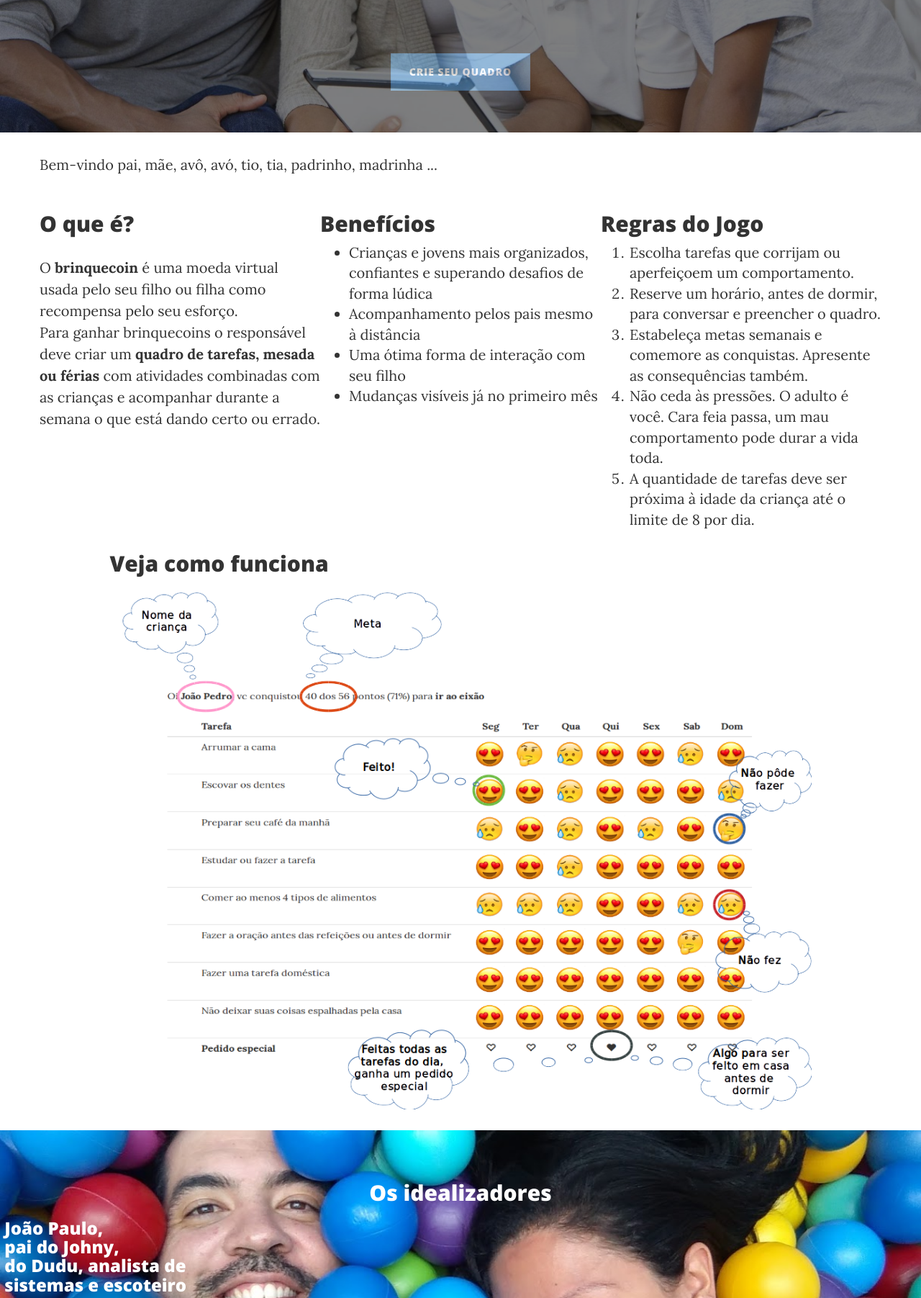
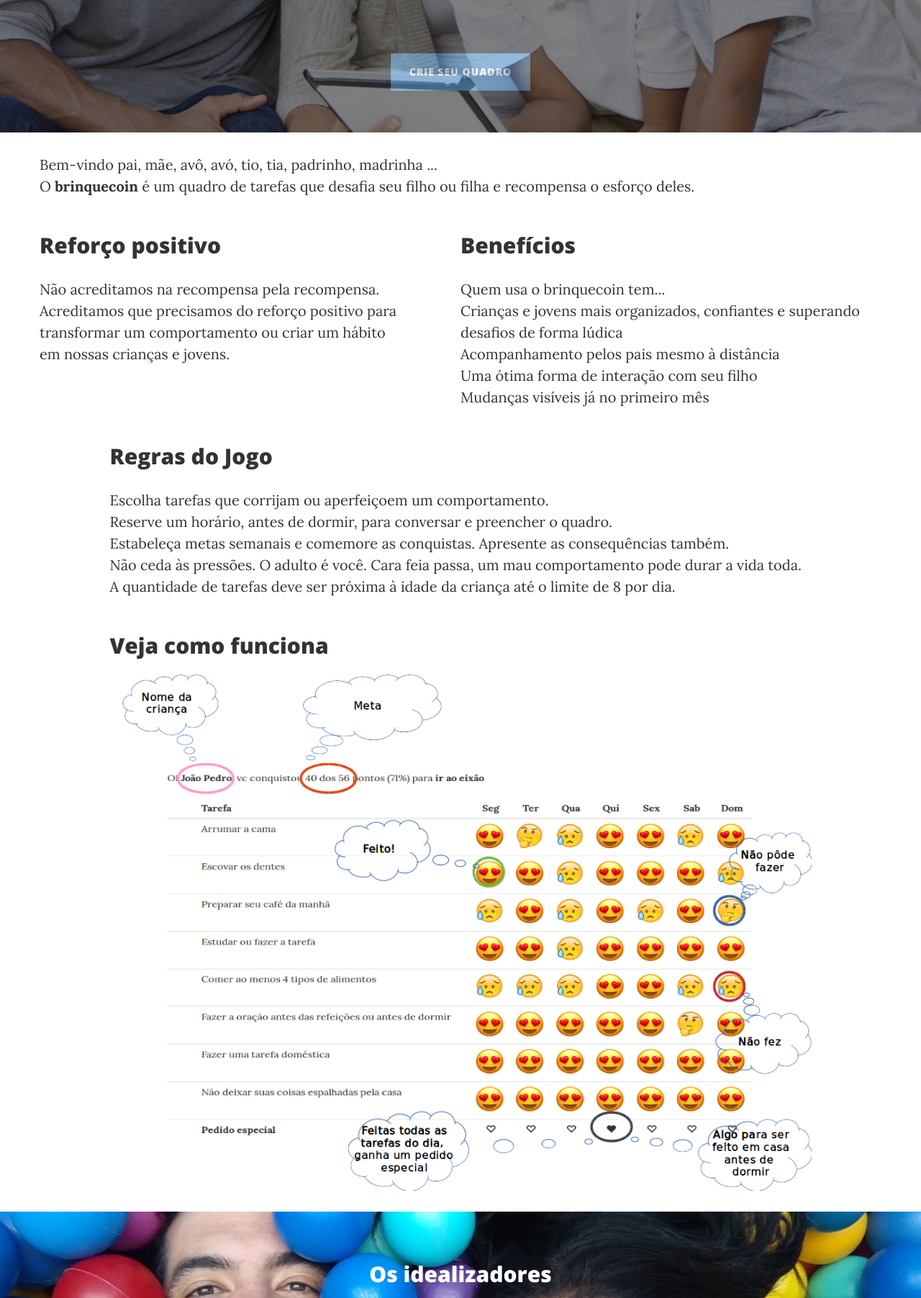
Before and after one commit to n0va1s/quadro_magico, a PHP site: the page made by web/view/inicio.twig in a window 1280 px wide. Shown: the part 374-2177 px from the top of the page at 72% size. Run offline with PHP 8.4, Linux system fonts and the light colour scheme; the template is opened without the code that fills it, so the values that code supplies are empty; some libraries are stand-ins or nearby versions.

Commit message:
Explicando melhor o brinquecoin

```diff
--- a/web/view/inicio.twig
+++ b/web/view/inicio.twig
@@ -4,34 +4,37 @@
     <!-- Main Content -->
     <div class="container">
         <div class="row">
-            <p>Bem-vindo pai, mãe, avô, avó, tio, tia, padrinho, madrinha ...</p>
+            <p>
+                Bem-vindo pai, mãe, avô, avó, tio, tia, padrinho, madrinha ...<br />
+                O <b>brinquecoin</b> é um quadro de tarefas que desafia seu filho ou filha e recompensa o esforço deles.<br />
+            </p>
             <div class="col-lg-12 col-md-12 col-12" >
-                <div class="col-lg-4 col-md-4 col-4" >
-                    <h2 class="post-title">O que é?</h2>
-                    <p class="post-meta">
-                        O <b>brinquecoin</b> é uma moeda virtual usada pelo seu filho ou filha como recompensa pelo seu esforço.<br />
-                        Para ganhar brinquecoins o responsável deve criar um <b>quadro de tarefas, mesada ou férias</b> com atividades combinadas com as crianças e acompanhar durante a semana o que está dando certo ou errado.<br />
+                <div class="col-lg-6 col-md-6 col-6" >
+                    <h2 class="post-title">Reforço positivo</h2>
+                    <p>
+                        <p>Não acreditamos na recompensa pela recompensa. Acreditamos que precisamos do reforço positivo para transformar um comportamento ou criar um hábito<br />em nossas crianças e jovens.</p>
                     </p>
                 </div>
-                <div class="col-lg-4 col-md-4 col-4" >
+                <div class="col-lg-6 col-md-6 col-6" >
                     <h2>Benefícios</h2>
-                    <ul class="post-meta">
-                        <li>Crianças e jovens mais organizados, confiantes e superando desafios de forma lúdica</li>
-                        <li>Acompanhamento pelos pais mesmo à distância</li>
-                        <li>Uma ótima forma de interação com seu filho</li>
-                        <li>Mudanças visíveis já no primeiro mês</li>
-                    </ul>
+                    <p>
+                       Quem usa o brinquecoin tem...<br />
+                       Crianças e jovens mais organizados, confiantes e superando desafios de forma lúdica<br />
+                       Acompanhamento pelos pais mesmo à distância<br />
+                       Uma ótima forma de interação com seu filho<br />
+                       Mudanças visíveis já no primeiro mês
+                   </p>
                 </div>
-                <div class="col-lg-4 col-md-4 col-4" >
-                    <h2>Regras do Jogo</h2>
-                    <ol class="post-meta">
-                        <li>Escolha tarefas que corrijam ou aperfeiçoem um comportamento.</li>
-                        <li>Reserve um horário, antes de dormir, para conversar e preencher o quadro.</li>
-                        <li>Estabeleça metas semanais e comemore as conquistas. Apresente as consequências também.</li>
-                        <li>Não ceda às pressões. O adulto é você. Cara feia passa, um mau comportamento pode durar a vida toda.</li>
-                        <li>A quantidade de tarefas deve ser próxima à idade da criança até o limite de 8 por dia.</li>
-                    </ol>
-                </div>
+            </div>
+            <div class="col-lg-10 col-lg-offset-1 col-md-10 col-md-offset-1" >
+                <h2>Regras do Jogo</h2>
+                <p>
+                    Escolha tarefas que corrijam ou aperfeiçoem um comportamento.<br />
+                    Reserve um horário, antes de dormir, para conversar e preencher o quadro.<br />
+                    Estabeleça metas semanais e comemore as conquistas. Apresente as consequências também.<br />
+                    Não ceda às pressões. O adulto é você. Cara feia passa, um mau comportamento pode durar a vida toda.<br />
+                    A quantidade de tarefas deve ser próxima à idade da criança até o limite de 8 por dia.<br />
+                </p>
             </div>
             <div class="col-lg-10 col-lg-offset-1 col-md-10 col-md-offset-1" >
                 <h2>Veja como funciona</h2>
--- a/web/view/leiaute.twig
+++ b/web/view/leiaute.twig
@@ -115,7 +115,7 @@
                 <p class="copyright text-muted">Faça parte da nossa comunidade</p>
                 <ul class="list-inline text-center">
                     <li>
-                        <a href="https://facebook.com/Um-Desejo-Por-Semana-1774391249517839">
+                        <a href="https://www.facebook.com/brinquecoin/">
                             <span class="fa-stack fa-lg">
                                 <i class="fa fa-circle fa-stack-2x"></i>
                                 <i class="fa fa-facebook fa-stack-1x fa-inverse"></i>
```
Also changed, not shown: config-SAMPLE.ini (+25 -7 lines), web/view/config.ini (deleted, +0 -35 lines), 1 other file.
